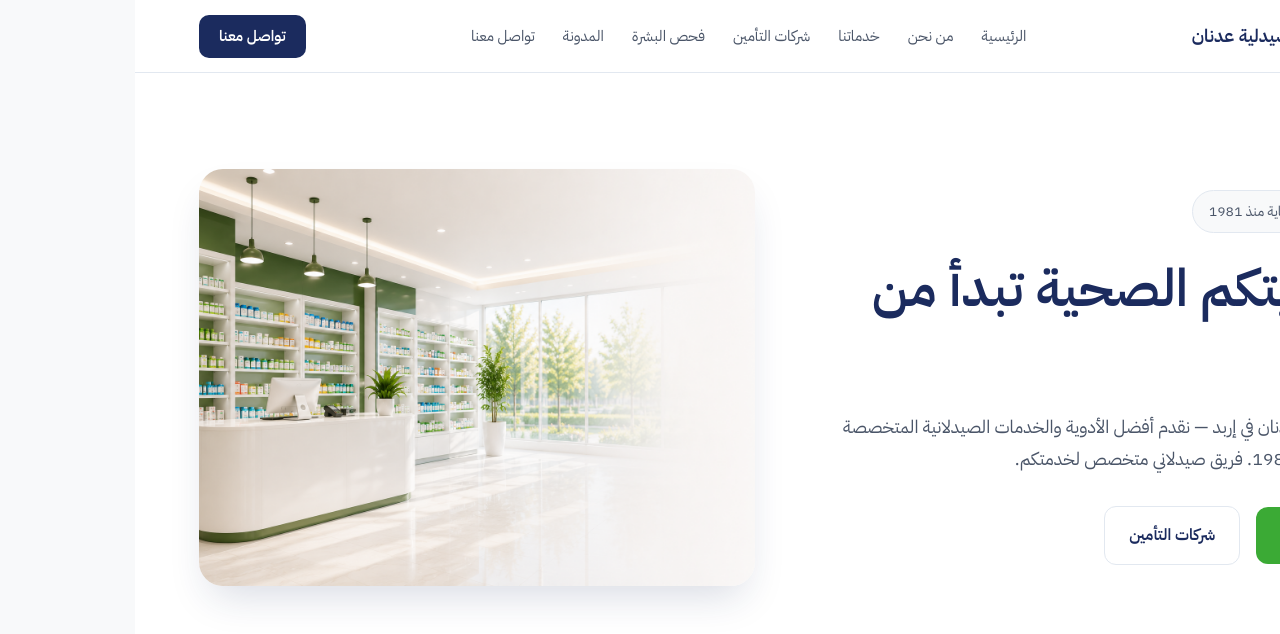
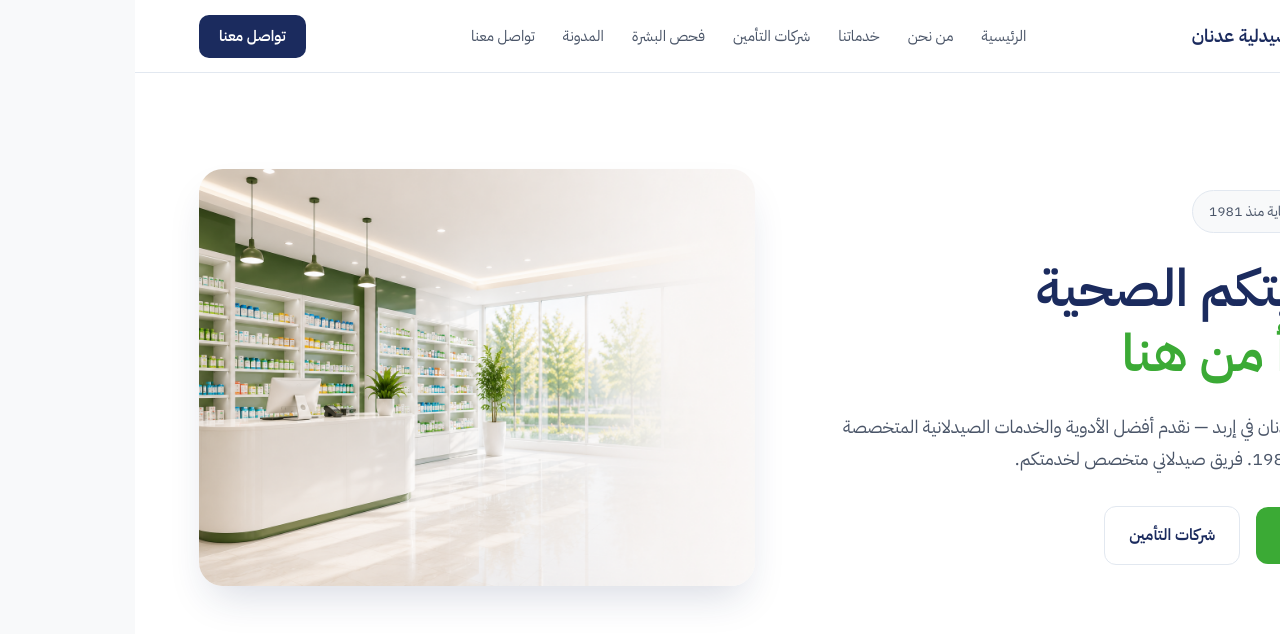
Before and after one commit to hulycat-sketch/adnan-pharmacy, a Next.js app: page / in a window 1280 px wide. Shown: the top 634 px of the page. Built offline with nearby package versions, Linux system fonts and the light colour scheme.

Commit message:
Update hero heading colors

```diff
--- a/src/components/sections/Hero.module.css
+++ b/src/components/sections/Hero.module.css
@@ -49,6 +49,10 @@
   line-height: 1.25;
   color: var(--color-primary);
   margin: 0;
+}
+
+.highlight {
+  color: var(--color-secondary);
 }
 
 .description {
--- a/src/components/sections/Hero.tsx
+++ b/src/components/sections/Hero.tsx
@@ -16,8 +16,10 @@ export default function Hero() {
           </span>
 
           <h1 id="hero-heading" className={styles.title}>
-            رعايتكم الصحية تبدأ من هنا
-          </h1>
+  رعايتكم الصحية
+  <br />
+  <span className={styles.highlight}>تبدأ من هنا</span>
+</h1>
 
           <p className={styles.description}>{description}</p>
 
```
